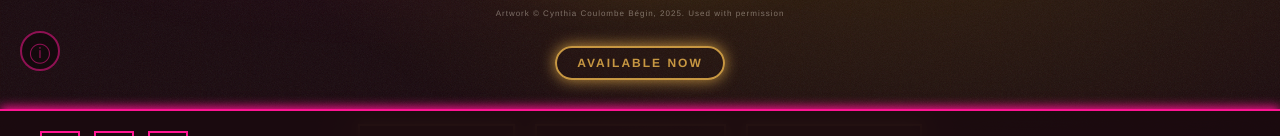
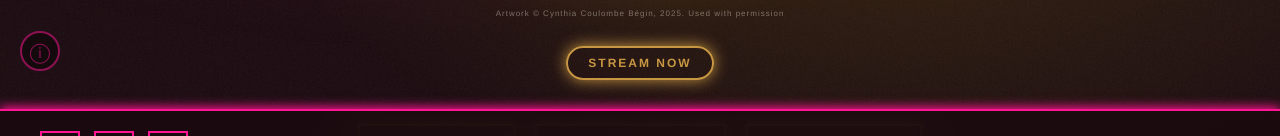
Before and after one commit to Pacific-Ghost/web, a React (Vite) app: page / in a window 1280 px wide. Shown: the part 609-745 px from the top of the page. Built offline with nearby package versions, Linux system fonts and the light colour scheme; a web font is replaced by a local one.

Commit message:
update copy

```diff
--- a/src/data/eps.ts
+++ b/src/data/eps.ts
@@ -20,7 +20,7 @@ export const EP_THEMES: EPTheme[] = [
     id: 'lovesickage',
     name: 'LOVE SICK AGE',
     icon: '◆',
-    status: 'Available Now',
+    status: 'Stream Now',
     statusType: 'available',
     description: [],
     bgColor: '#0a0515',
```
